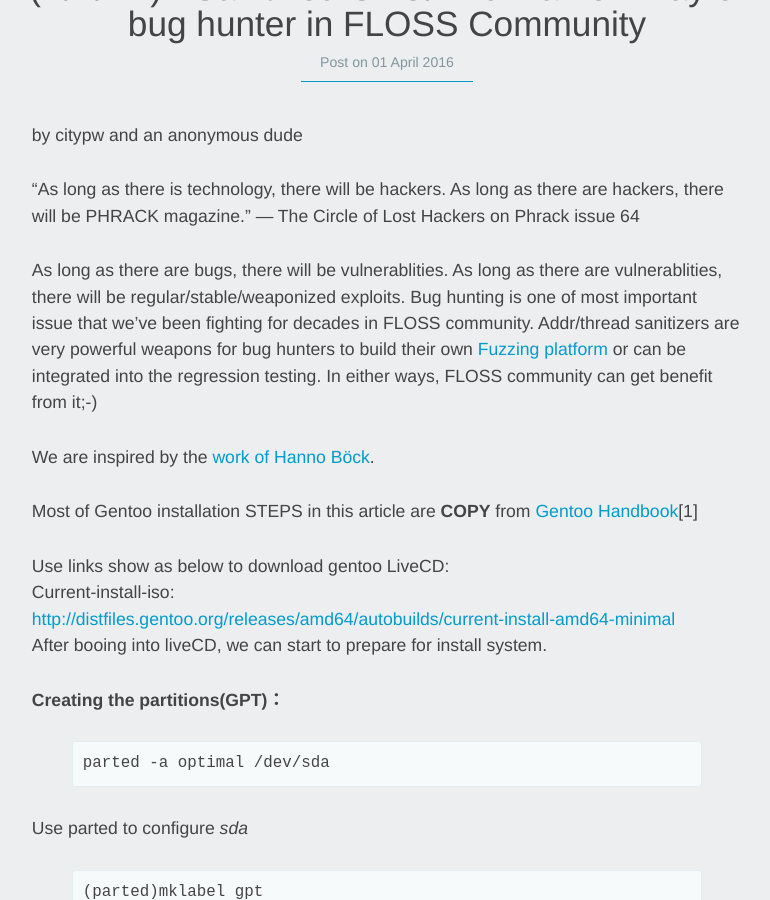
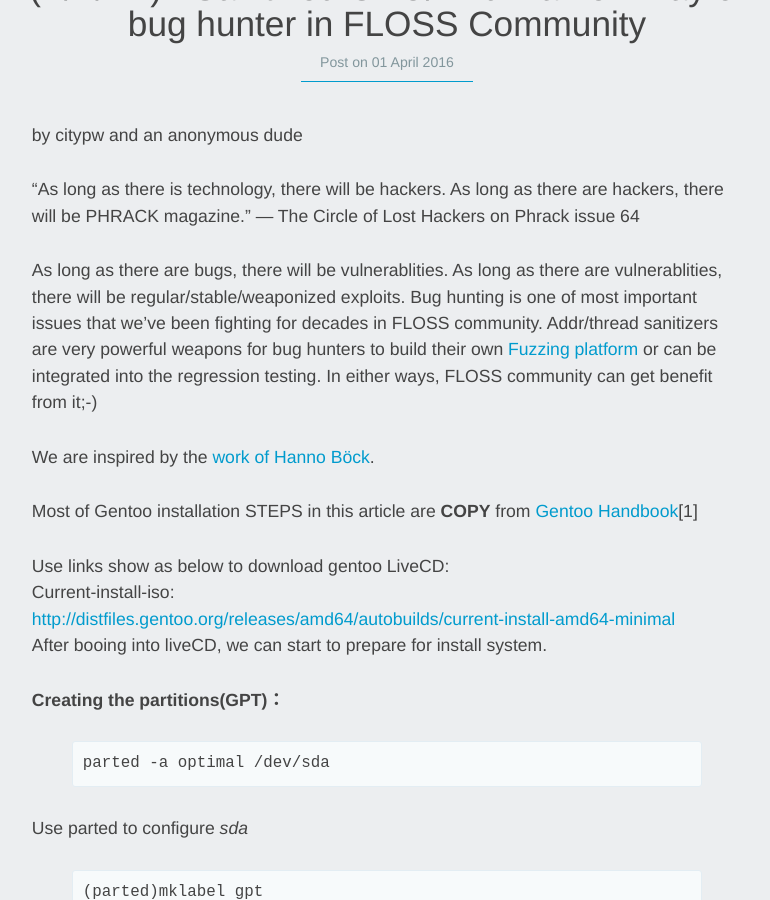
Before and after one commit to hardenedlinux/hardenedlinux.github.io, a Jekyll site: the page built from _posts/2016-04-01-x_Sanitized-GNU-Linux-a-new-way-of-bug-hunter-in-FLOSS-Community.markdown, in a window 1280 px wide and 900 px high, scrolled down 469 px. Shown: the whole window, without its empty margins (253-1023 px from the left). Built offline with Jekyll 4.4.1, drawn with Linux system fonts in a browser that asks for light colours; nearby versions of some CDN libraries.

Commit message:
fix typo

```diff
--- a/_posts/2016-04-01-x_Sanitized-GNU-Linux-a-new-way-of-bug-hunter-in-FLOSS-Community.markdown
+++ b/_posts/2016-04-01-x_Sanitized-GNU-Linux-a-new-way-of-bug-hunter-in-FLOSS-Community.markdown
@@ -1,7 +1,7 @@
 ---
 layout: post
 title:  "(A/T/KT) - Sanitized GNU/Linux: a new way of bug hunter in FLOSS Community"
-summary: As long as there is bugs, there will be vulnerablities. As long as there are vulnerablities, there will be regular/stable/weaponized exploits. Bug hunting is one of most important issue that we've been fighting for decades in FLOSS community. Addr/thread sanitizers are very powerful weapons for bug hunters to build their own Fuzzing platform] or can be integrated into the regression testing. In either ways, FLOSS community can get benefit from it;-)
+summary: As long as there is bugs, there will be vulnerablities. As long as there are vulnerablities, there will be regular/stable/weaponized exploits. Bug hunting is one of most important issues that we've been fighting for decades in FLOSS community. Addr/thread sanitizers are very powerful weapons for bug hunters to build their own Fuzzing platform] or can be integrated into the regression testing. In either ways, FLOSS community can get benefit from it;-)
 categories: system-security
 ---
 
@@ -10,7 +10,7 @@
 
 "As long as there is technology, there will be hackers. As long as there are hackers, there will be PHRACK magazine." --- The Circle of Lost Hackers on Phrack issue 64
 
-As long as there are bugs, there will be vulnerablities. As long as there are vulnerablities, there will be regular/stable/weaponized exploits. Bug hunting is one of most important issue that we've been fighting for decades in FLOSS community. Addr/thread sanitizers are very powerful weapons for bug hunters to build their own [Fuzzing platform](http://nullcon.net/website/archives/ppt/goa-15/analyzing-chrome-crash-reports-at-scale-by-abhishek-arya.pdf) or can be integrated into the regression testing. In either ways, FLOSS community can get benefit from it;-)
+As long as there are bugs, there will be vulnerablities. As long as there are vulnerablities, there will be regular/stable/weaponized exploits. Bug hunting is one of most important issues that we've been fighting for decades in FLOSS community. Addr/thread sanitizers are very powerful weapons for bug hunters to build their own [Fuzzing platform](http://nullcon.net/website/archives/ppt/goa-15/analyzing-chrome-crash-reports-at-scale-by-abhishek-arya.pdf) or can be integrated into the regression testing. In either ways, FLOSS community can get benefit from it;-)
 
 We are inspired by the [work of Hanno Böck](https://fosdem.org/2016/schedule/event/csafecode/).
 
```
